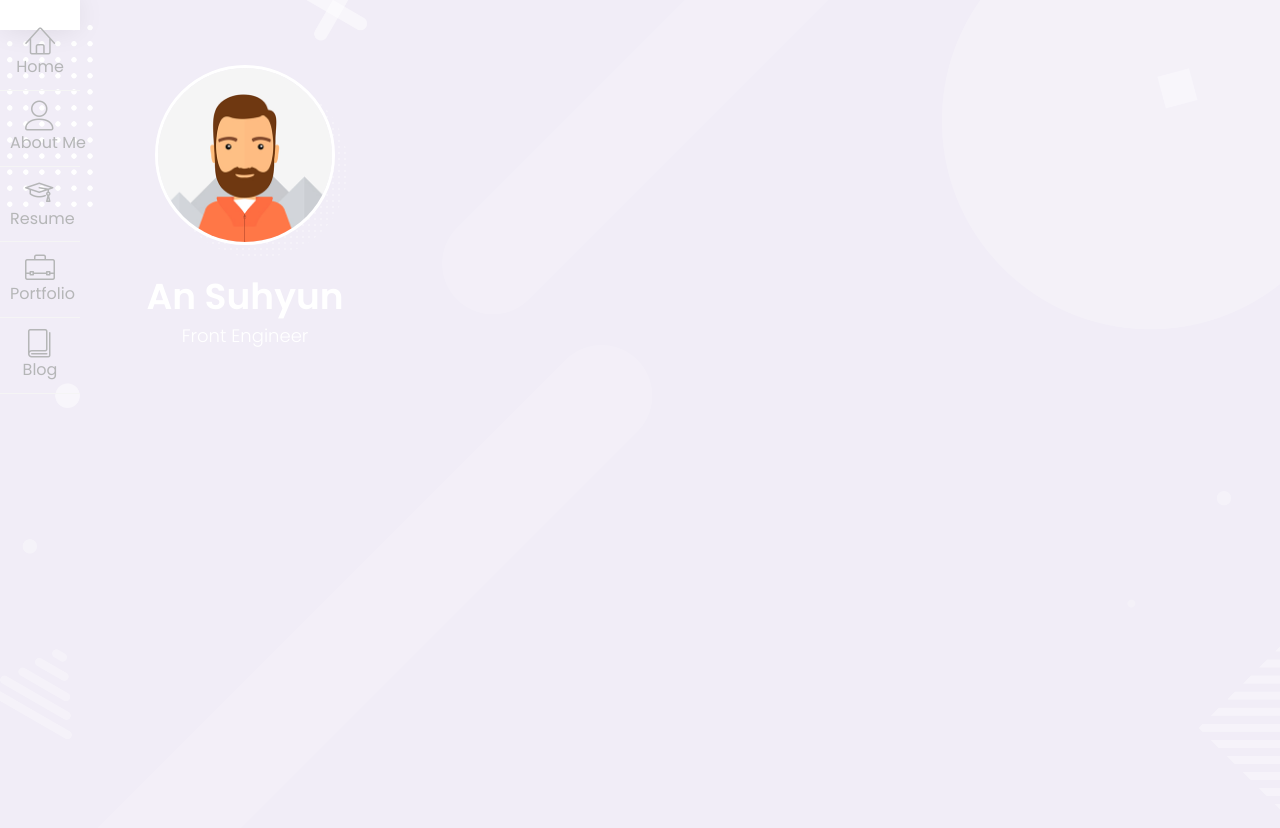
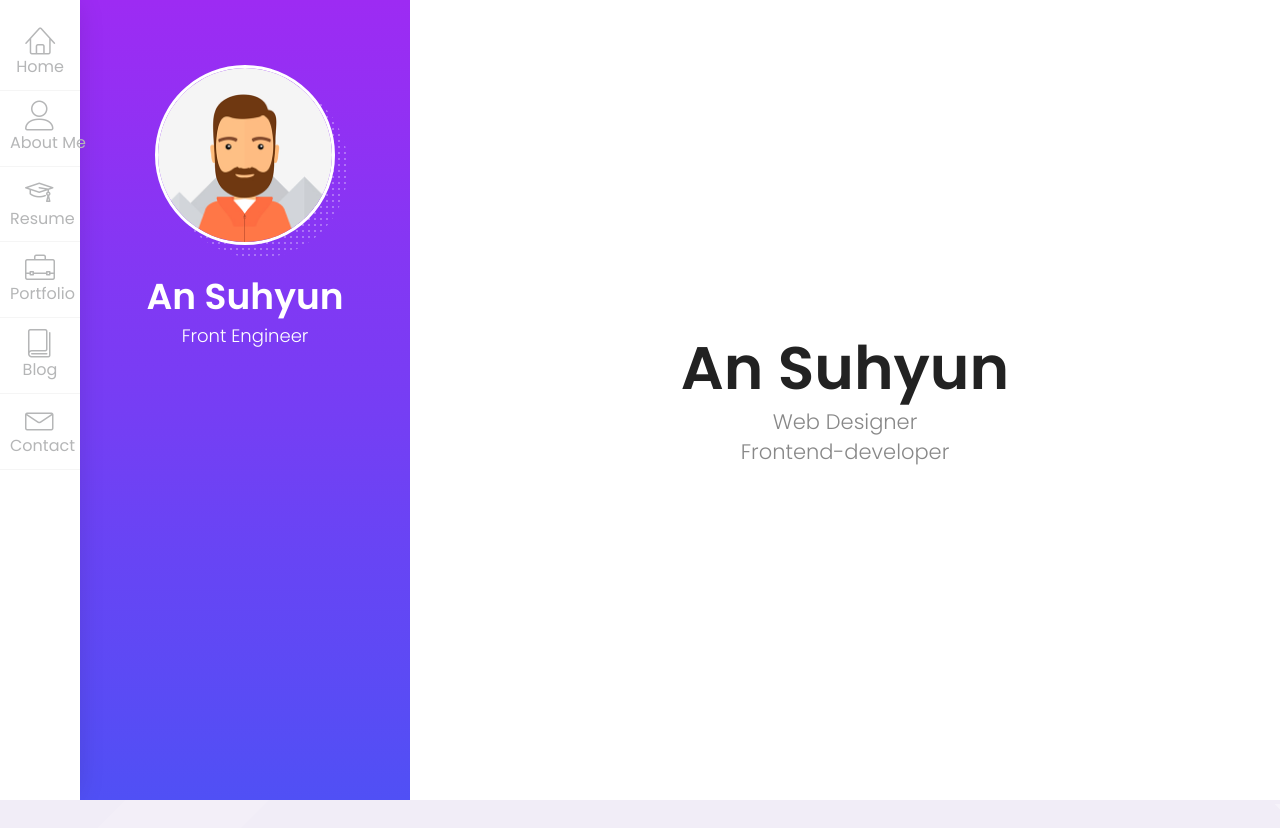
Before and after one commit to ansu7514/my-portfolio-front-app, a React (Create React App) app: page / in a window 1280 px wide. Shown: the top 828 px of the page. Built offline with nearby package versions, Linux system fonts and the light colour scheme.

Commit message:
root 페이지에 width, height 추가

```diff
--- a/public/index.html
+++ b/public/index.html
@@ -1,19 +1,20 @@
 <!DOCTYPE html>
 <html lang="en">
+
 <head>
   <meta charset="utf-8" />
-    <!-- <link rel="icon" href="%PUBLIC_URL%/favicon.ico" />
-    <meta name="viewport" content="width=device-width, initial-scale=1" />
-    <meta name="theme-color" content="#000000" />
-    <meta
-      name="description"
-      content="Web site created using create-react-app"
-    /> -->
+  <meta name="viewport" content="width=device-width, initial-scale=1, maximum-scale=1" />
+  <meta name="description" content="BreezyCV - Resume / CV / vCard Template" />
+  <meta name="keywords" content="vcard, resposnive, retina, resume, jquery, css3, bootstrap, Material CV, portfolio" />
+  <meta name="author" content="lmpixels" />
+  <link rel="shortcut icon" href="favicon.ico">
   <link rel="apple-touch-icon" href="%PUBLIC_URL%/logo192.png" />
   <!-- <link rel="manifest" href="%PUBLIC_URL%/manifest.json" /> -->
   <title>My Portfolio</title>
 </head>
+
 <body>
   <div id="root"></div>
 </body>
+
 </html>
--- a/src/css/main.css
+++ b/src/css/main.css
@@ -41,6 +41,11 @@ html {
   height: 100%;
   min-height: 100%;
   overflow: hidden;
+}
+
+#root {
+  width: 100%;
+  height: 100%;
 }
 
 body {
@@ -1375,7 +1380,7 @@ textarea.form-control, textarea.form-control:focus {
   list-style: none;
 }
 
-.knowledges li {;
+.knowledges li {
   display: inline-block;
   background-color: #5e2fd6;
   border-radius: 3px;
```
Lines whose indentation alone changed are shown as unchanged.
